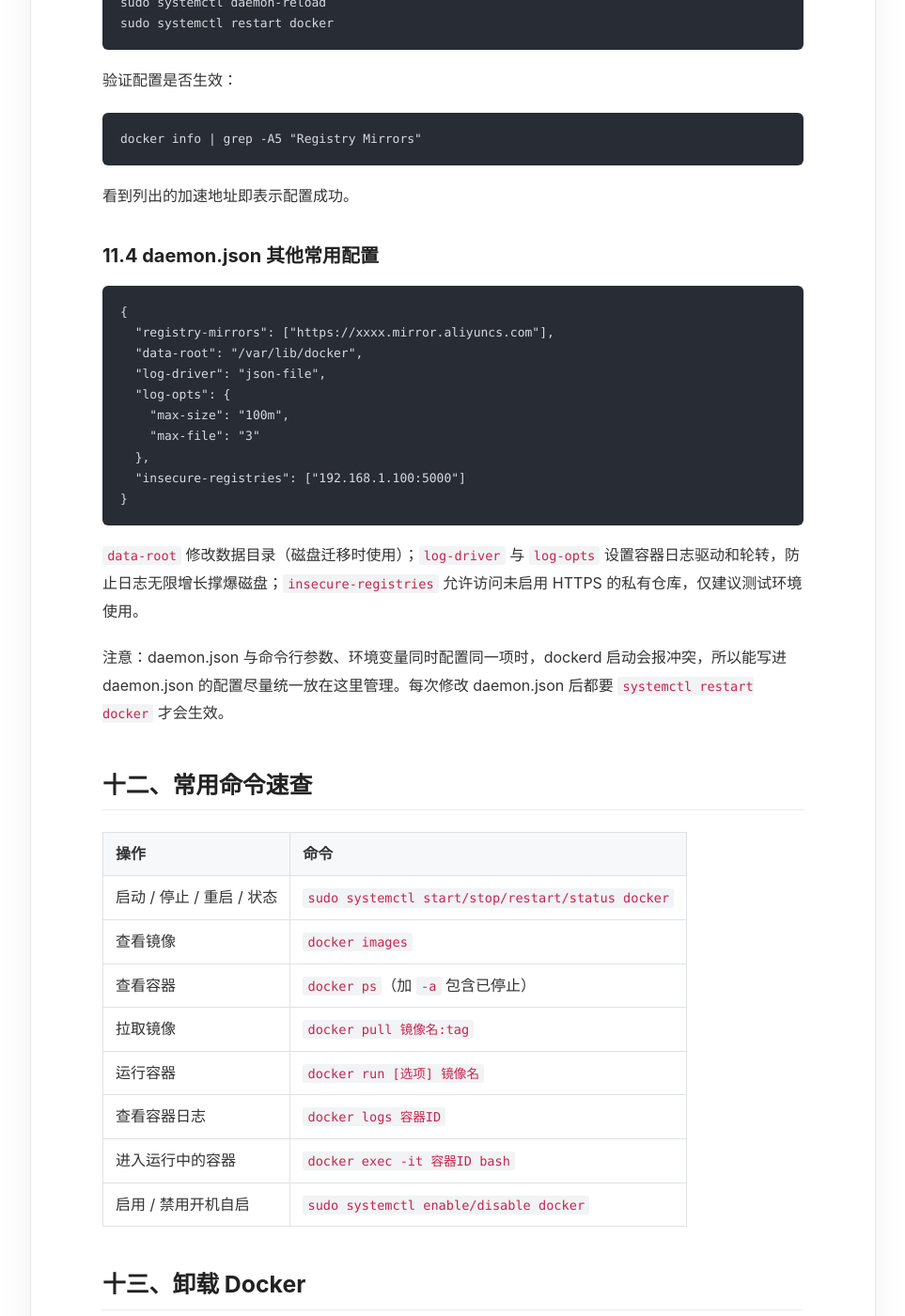
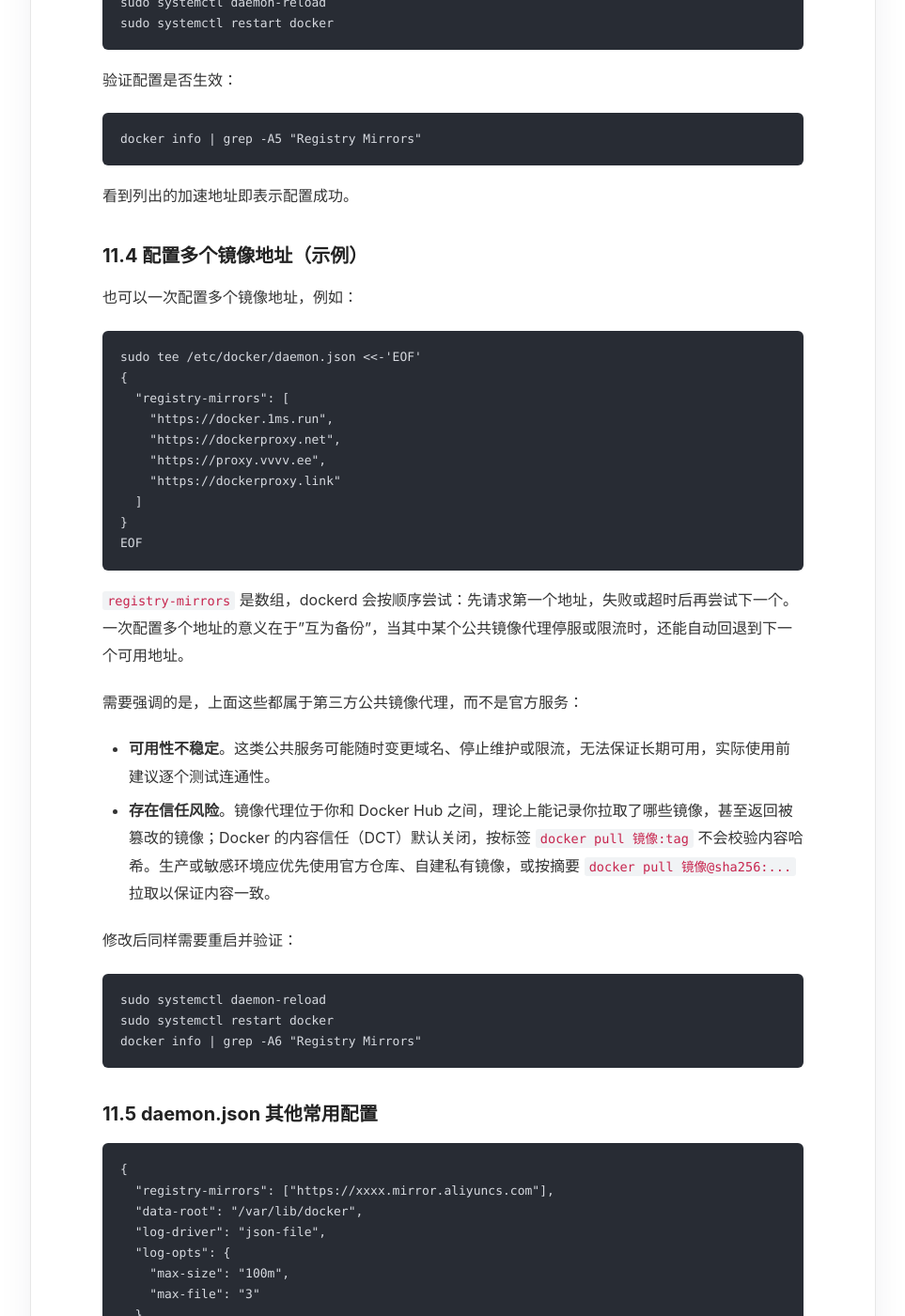
Before and after one commit to lnsyyj/lnsyyj.github.io, a Jekyll site: the page built from _posts/2026-10-12-centos-stream-9-docker-install.md, in a window 1280 px wide and 1400 px high, scrolled down 7699 px. Shown: the whole window at 94% size, without its empty margins (158-1121 px from the left). Built offline with Jekyll 4.4.1, drawn with Linux system fonts in a browser that asks for light colours.

Commit message:
Update Docker install post: add multiple registry mirrors example

````diff
--- a/_posts/2026-10-12-centos-stream-9-docker-install.md
+++ b/_posts/2026-10-12-centos-stream-9-docker-install.md
@@ -242,7 +242,39 @@ docker info | grep -A5 "Registry Mirrors"
 
 看到列出的加速地址即表示配置成功。
 
-### 11.4 daemon.json 其他常用配置
+### 11.4 配置多个镜像地址（示例）
+
+也可以一次配置多个镜像地址，例如：
+
+```bash
+sudo tee /etc/docker/daemon.json <<-'EOF'
+{
+  "registry-mirrors": [
+    "https://docker.1ms.run",
+    "https://dockerproxy.net",
+    "https://proxy.vvvv.ee",
+    "https://dockerproxy.link"
+  ]
+}
+EOF
+```
+
+`registry-mirrors` 是数组，dockerd 会按顺序尝试：先请求第一个地址，失败或超时后再尝试下一个。一次配置多个地址的意义在于"互为备份"，当其中某个公共镜像代理停服或限流时，还能自动回退到下一个可用地址。
+
+需要强调的是，上面这些都属于第三方公共镜像代理，而不是官方服务：
+
+- **可用性不稳定**。这类公共服务可能随时变更域名、停止维护或限流，无法保证长期可用，实际使用前建议逐个测试连通性。
+- **存在信任风险**。镜像代理位于你和 Docker Hub 之间，理论上能记录你拉取了哪些镜像，甚至返回被篡改的镜像；Docker 的内容信任（DCT）默认关闭，按标签 `docker pull 镜像:tag` 不会校验内容哈希。生产或敏感环境应优先使用官方仓库、自建私有镜像，或按摘要 `docker pull 镜像@sha256:...` 拉取以保证内容一致。
+
+修改后同样需要重启并验证：
+
+```bash
+sudo systemctl daemon-reload
+sudo systemctl restart docker
+docker info | grep -A6 "Registry Mirrors"
+```
+
+### 11.5 daemon.json 其他常用配置
 
 ```json
 {
````
